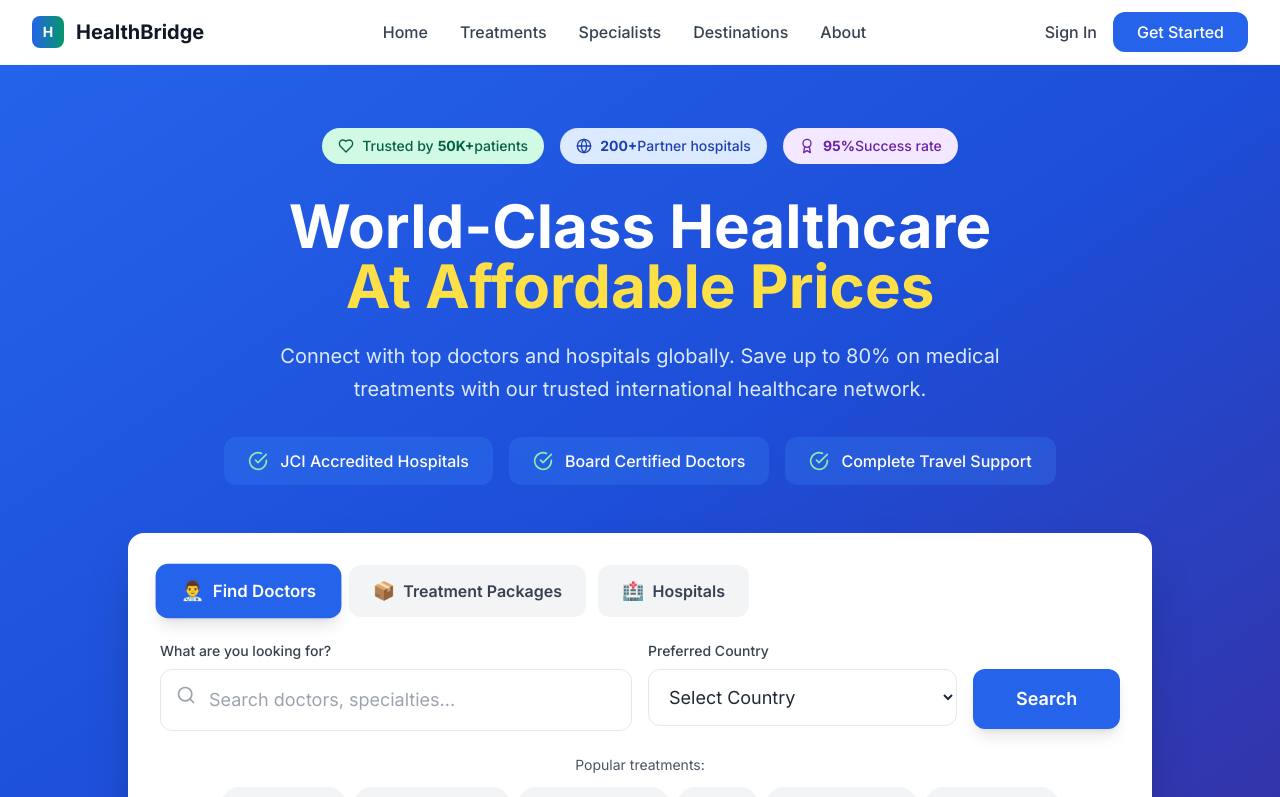
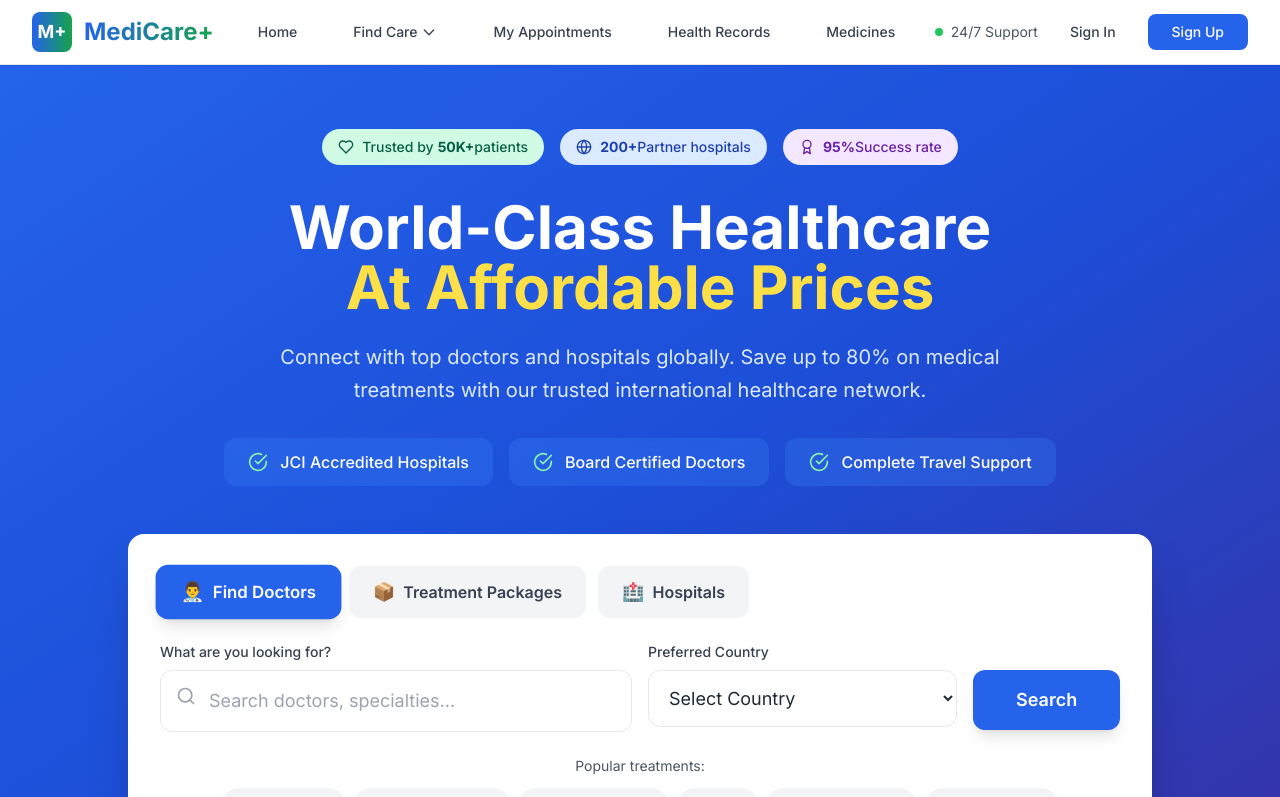
Before and after one commit to DaddyCool98/practo-clone, a Next.js app: page / in a window 1280 px wide. Shown: the top 797 px of the page. Built offline with nearby package versions, Linux system fonts and the light colour scheme.

Commit message:
Restore previous layout design

```diff
--- a/app/layout.js
+++ b/app/layout.js
@@ -4,54 +4,71 @@ import { Inter } from 'next/font/google'
 const inter = Inter({ subsets: ['latin'] })
 
 export const metadata = {
-  title: 'HealthBridge | Healthcare Without Borders',
-  description: 'Access world-class medical treatments at up to 85% savings. Professional care, transparent pricing, seamless experience.',
+  title: 'MediCare+ | Your Health, Simplified',
+  description: 'Connect with verified doctors, book appointments instantly, and manage your health journey with ease. Healthcare made simple and accessible.',
 }
 
 export default function RootLayout({ children }) {
   return (
     <html lang="en">
       <body className={inter.className}>
-        {/* Navigation */}
-        <nav className="fixed top-0 w-full bg-white/80 backdrop-blur-lg border-b border-gray-100 z-50">
+        <nav className="bg-white shadow-sm border-b sticky top-0 z-50">
           <div className="max-w-7xl mx-auto px-4 sm:px-6 lg:px-8">
             <div className="flex justify-between items-center h-16">
-              {/* Logo */}
+              <div className="flex items-center space-x-8">
+                <div className="flex-shrink-0">
                   <div className="flex items-center">
-                <div className="flex items-center space-x-3">
-                  <div className="w-8 h-8 bg-gradient-to-r from-blue-600 to-emerald-600 rounded-lg flex items-center justify-center">
-                    <span className="text-white font-bold text-sm">H</span>
+                    <div className="w-10 h-10 bg-gradient-to-r from-blue-600 to-green-600 rounded-lg flex items-center justify-center mr-3">
+                      <span className="text-white font-bold text-lg">M+</span>
                     </div>
-                  <span className="text-xl font-bold text-gray-900">HealthBridge</span>
+                    <h1 className="text-2xl font-bold bg-gradient-to-r from-blue-600 to-green-600 bg-clip-text text-transparent">
+                      MediCare+
+                    </h1>
                   </div>
                 </div>
 
-              {/* Navigation Links */}
-              <div className="hidden md:flex items-center space-x-8">
-                <a href="/" className="text-gray-700 hover:text-blue-600 font-medium transition-colors">
+                <div className="hidden md:flex space-x-8">
+                  <a href="/" className="text-gray-700 hover:text-blue-600 px-3 py-2 text-sm font-medium transition-colors">
                     Home
                   </a>
-                <a href="/search" className="text-gray-700 hover:text-blue-600 font-medium transition-colors">
-                  Treatments
+                  <div className="relative group">
+                    <button className="text-gray-700 hover:text-blue-600 px-3 py-2 text-sm font-medium transition-colors flex items-center">
+                      Find Care
+                      <svg className="ml-1 h-4 w-4" fill="none" stroke="currentColor" viewBox="0 0 24 24">
+                        <path strokeLinecap="round" strokeLinejoin="round" strokeWidth={2} d="M19 9l-7 7-7-7" />
+                      </svg>
+                    </button>
+                    <div className="absolute left-0 mt-2 w-48 bg-white rounded-lg shadow-lg border border-gray-100 opacity-0 invisible group-hover:opacity-100 group-hover:visible transition-all duration-200">
+                      <a href="/doctors" className="block px-4 py-3 text-sm text-gray-700 hover:bg-gray-50">Find Doctors</a>
+                      <a href="/instant-consult" className="block px-4 py-3 text-sm text-gray-700 hover:bg-gray-50">Instant Consult</a>
+                      <a href="/health-checkup" className="block px-4 py-3 text-sm text-gray-700 hover:bg-gray-50">Health Checkup</a>
+                    </div>
+                  </div>
+                  <a href="/appointments" className="text-gray-700 hover:text-blue-600 px-3 py-2 text-sm font-medium transition-colors">
+                    My Appointments
                   </a>
-                <a href="/doctors" className="text-gray-700 hover:text-blue-600 font-medium transition-colors">
-                  Specialists
+                  <a href="/health-records" className="text-gray-700 hover:text-blue-600 px-3 py-2 text-sm font-medium transition-colors">
+                    Health Records
                   </a>
-                <a href="/destinations" className="text-gray-700 hover:text-blue-600 font-medium transition-colors">
-                  Destinations
-                </a>
-                <a href="/about" className="text-gray-700 hover:text-blue-600 font-medium transition-colors">
-                  About
+                  <a href="/medicines" className="text-gray-700 hover:text-blue-600 px-3 py-2 text-sm font-medium transition-colors">
+                    Medicines
                   </a>
                 </div>
+              </div>
 
-              {/* CTA Buttons */}
               <div className="flex items-center space-x-4">
-                <button className="text-gray-700 hover:text-blue-600 font-medium transition-colors">
+                <div className="hidden md:flex items-center space-x-3">
+                  <div className="flex items-center text-sm text-gray-600">
+                    <div className="w-2 h-2 bg-green-500 rounded-full mr-2"></div>
+                    <span>24/7 Support</span>
+                  </div>
+                </div>
+
+                <button className="text-gray-700 hover:text-blue-600 px-4 py-2 text-sm font-medium transition-colors">
                   Sign In
                 </button>
-                <button className="bg-blue-600 hover:bg-blue-700 text-white px-6 py-2 rounded-xl font-medium transition-colors">
-                  Get Started
+                <button className="bg-blue-600 hover:bg-blue-700 text-white px-6 py-2 rounded-lg text-sm font-medium transition-colors">
+                  Sign Up
                 </button>
 
                 {/* Mobile menu button */}
@@ -65,24 +82,20 @@ export default function RootLayout({ children }) {
           </div>
         </nav>
 
-        {/* Main Content */}
-        <main className="pt-16">{children}</main>
+        <main>{children}</main>
 
-        {/* Footer */}
         <footer className="bg-gray-900 text-white">
           <div className="max-w-7xl mx-auto px-4 sm:px-6 lg:px-8 py-16">
-            <div className="grid md:grid-cols-5 gap-8">
-              {/* Brand */}
-              <div className="md:col-span-2">
-                <div className="flex items-center space-x-3 mb-6">
-                  <div className="w-8 h-8 bg-gradient-to-r from-blue-600 to-emerald-600 rounded-lg flex items-center justify-center">
-                    <span className="text-white font-bold text-sm">H</span>
+            <div className="grid md:grid-cols-4 gap-8">
+              <div className="col-span-1">
+                <div className="flex items-center mb-6">
+                  <div className="w-10 h-10 bg-gradient-to-r from-blue-600 to-green-600 rounded-lg flex items-center justify-center mr-3">
+                    <span className="text-white font-bold text-lg">M+</span>
                   </div>
-                  <span className="text-xl font-bold">HealthBridge</span>
+                  <h3 className="text-2xl font-bold">MediCare+</h3>
                 </div>
-                <p className="text-gray-400 mb-6 leading-relaxed">
-                  Connecting patients with world-class healthcare at transparent, affordable prices.
-                  Your health journey, simplified.
+                <p className="text-gray-400 mb-6">
+                  Your trusted healthcare partner. Making quality healthcare accessible to everyone.
                 </p>
                 <div className="flex space-x-4">
                   <a href="#" className="w-10 h-10 bg-gray-800 rounded-lg flex items-center justify-center hover:bg-gray-700 transition-colors">
@@ -97,29 +110,27 @@ export default function RootLayout({ children }) {
                 </div>
               </div>
 
-              {/* Services */}
               <div>
-                <h4 className="text-lg font-semibold mb-6">Services</h4>
+                <h4 className="text-lg font-semibold mb-6">For Patients</h4>
                 <ul className="space-y-3 text-gray-400">
-                  <li><a href="#" className="hover:text-white transition-colors">Treatment Search</a></li>
-                  <li><a href="#" className="hover:text-white transition-colors">Specialist Consultation</a></li>
-                  <li><a href="#" className="hover:text-white transition-colors">Travel Planning</a></li>
-                  <li><a href="#" className="hover:text-white transition-colors">Recovery Support</a></li>
+                  <li><a href="#" className="hover:text-white transition-colors">Find Doctors</a></li>
+                  <li><a href="#" className="hover:text-white transition-colors">Book Appointment</a></li>
+                  <li><a href="#" className="hover:text-white transition-colors">Instant Consult</a></li>
+                  <li><a href="#" className="hover:text-white transition-colors">Health Records</a></li>
+                  <li><a href="#" className="hover:text-white transition-colors">Medicine Delivery</a></li>
                 </ul>
               </div>
 
-              {/* Destinations */}
               <div>
-                <h4 className="text-lg font-semibold mb-6">Destinations</h4>
+                <h4 className="text-lg font-semibold mb-6">For Doctors</h4>
                 <ul className="space-y-3 text-gray-400">
-                  <li><a href="#" className="hover:text-white transition-colors">India</a></li>
-                  <li><a href="#" className="hover:text-white transition-colors">Thailand</a></li>
-                  <li><a href="#" className="hover:text-white transition-colors">Singapore</a></li>
-                  <li><a href="#" className="hover:text-white transition-colors">Turkey</a></li>
+                  <li><a href="#" className="hover:text-white transition-colors">Join as Doctor</a></li>
+                  <li><a href="#" className="hover:text-white transition-colors">Doctor Portal</a></li>
+                  <li><a href="#" className="hover:text-white transition-colors">Telemedicine</a></li>
+                  <li><a href="#" className="hover:text-white transition-colors">Practice Management</a></li>
                 </ul>
               </div>
 
-              {/* Support */}
               <div>
                 <h4 className="text-lg font-semibold mb-6">Support</h4>
                 <ul className="space-y-3 text-gray-400">
@@ -131,15 +142,14 @@ export default function RootLayout({ children }) {
               </div>
             </div>
 
-            {/* Bottom Bar */}
             <div className="border-t border-gray-800 mt-12 pt-8">
               <div className="flex flex-col md:flex-row justify-between items-center">
                 <p className="text-gray-400 text-sm">
-                  © 2024 HealthBridge. All rights reserved.
+                  © 2024 MediCare+. All rights reserved. Your health, our priority.
                 </p>
                 <div className="flex items-center space-x-6 mt-4 md:mt-0">
                   <div className="flex items-center text-sm text-gray-400">
-                    <div className="w-2 h-2 bg-emerald-500 rounded-full mr-2"></div>
+                    <div className="w-2 h-2 bg-green-500 rounded-full mr-2"></div>
                     <span>All systems operational</span>
                   </div>
                   <div className="text-sm text-gray-400">
```
Lines whose indentation alone changed are shown as unchanged.
